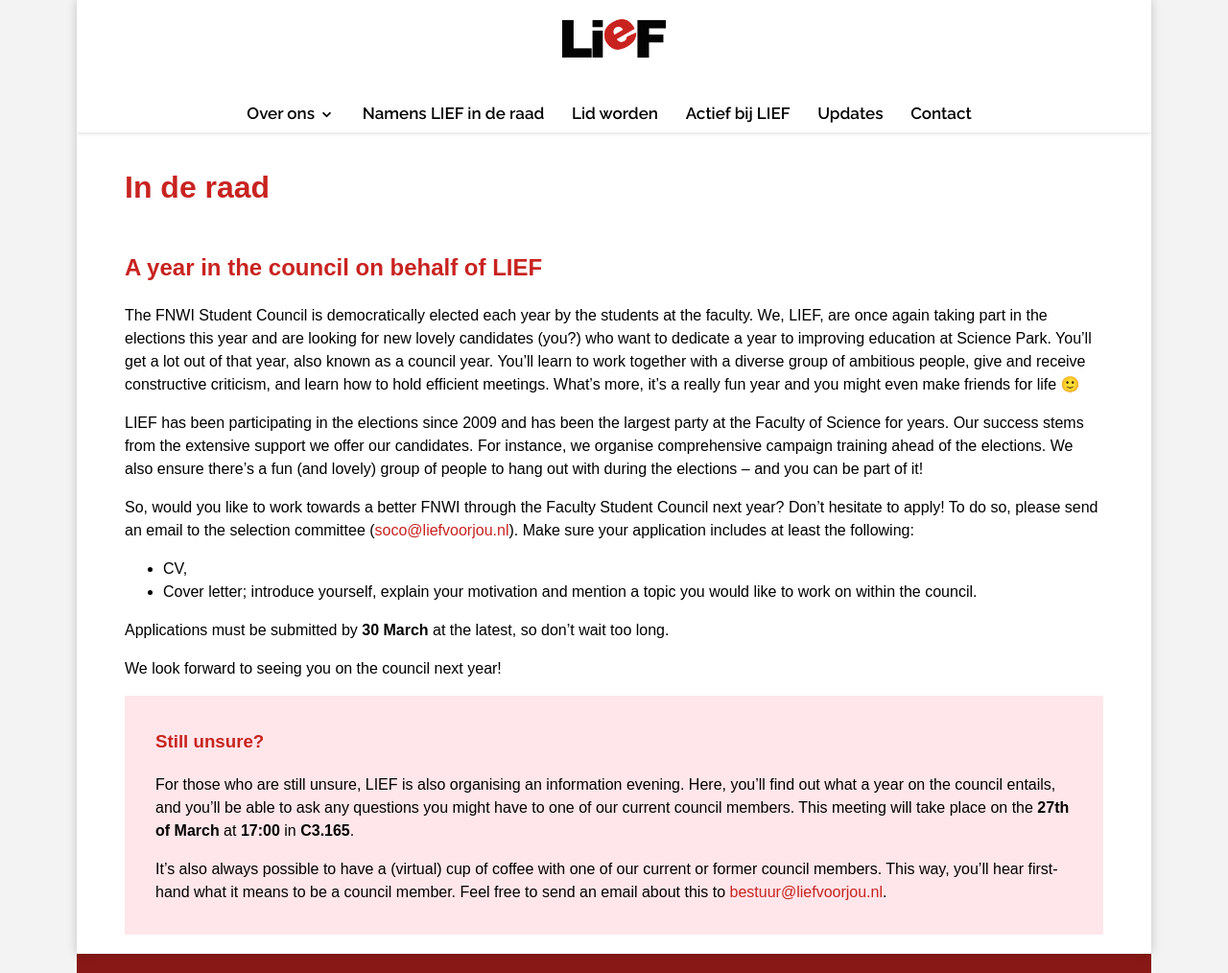
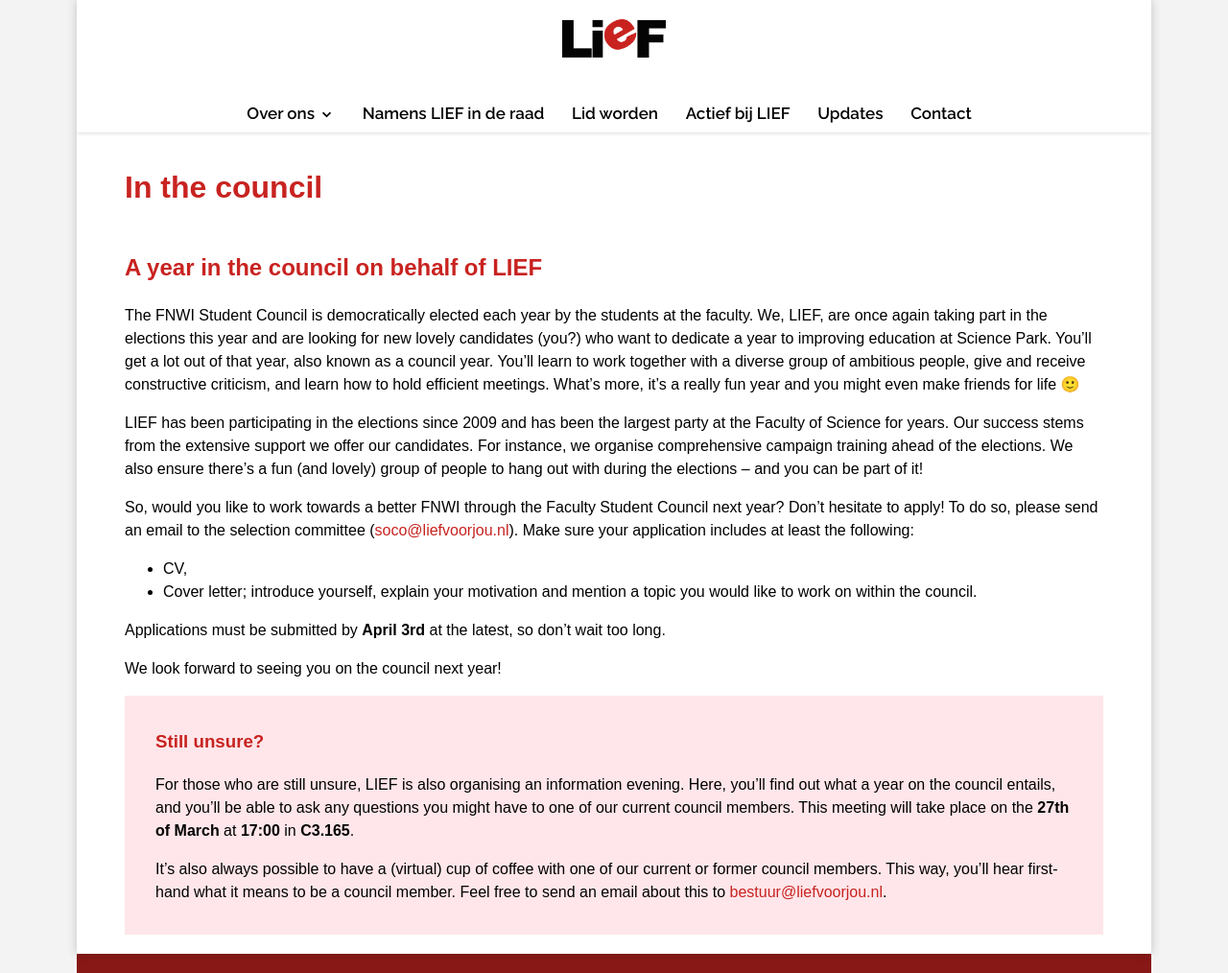
Before and after one commit to liefnwi/liefnwi.github.io, a Jekyll site: the page built from en/about-us/in-the-council.md, in a window 1280 px wide and 1014 px high. Shown: the whole window at 96% size. Built offline with Jekyll 4.4.1, drawn with Linux system fonts in a browser that asks for light colours; nearby versions of some CDN libraries.

Commit message:
update deadline

```diff
--- a/en/about-us/in-the-council.md
+++ b/en/about-us/in-the-council.md
@@ -1,6 +1,6 @@
 ---
 layout: multicolumn
-title: In de raad
+title: In the council
 prepend_title: true
 ---
 <div markdown="block">
@@ -14,7 +14,7 @@
  - CV,
  - Cover letter; introduce yourself, explain your motivation and mention a topic you would like to work on within the council.
 
-Applications must be submitted by **30 March** at the latest, so don’t wait too long.
+Applications must be submitted by **April 3rd** at the latest, so don’t wait too long.
 
 <!-- All you need to do is send an email to the applications committee ([soco@liefvoorjou.nl](mailto:soco@liefvoorjou.nl)) and they will schedule an interview with you. -->
 We look forward to seeing you on the council next year!
```
Also changed, not shown: en/index.md (+1 -1 lines), over-ons/in-de-raad.md (+1 -1 lines).
